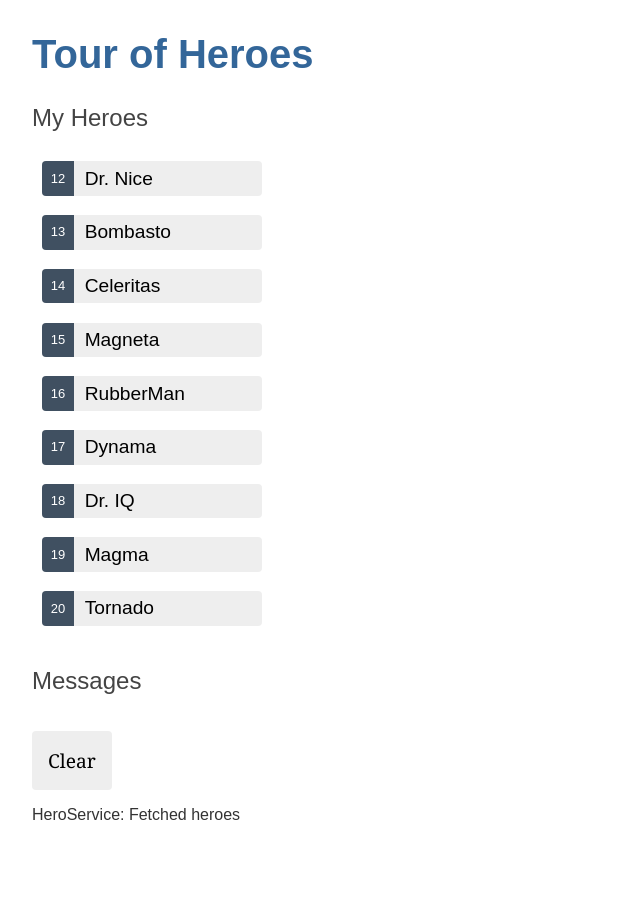
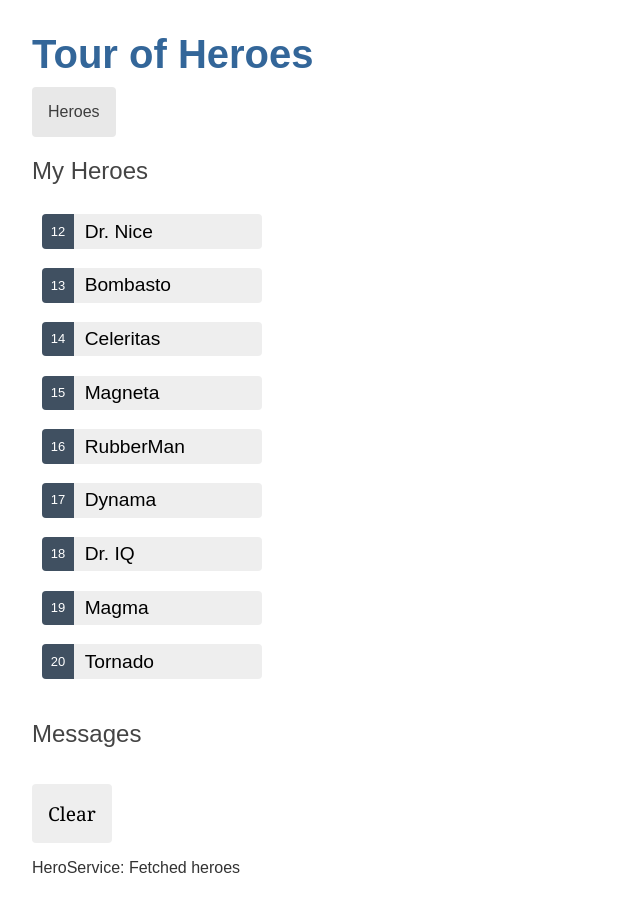
Before and after one commit to cristiancajiaos/tour-of-heroes-twenty-two, an Angular app: page /heroes in a window 1280 px wide. Shown: the whole page, without its empty margins (0-640 px from the left). Before the commit the page ends 856 px from the top, so only its background shows below. Built offline with nearby package versions, Linux system fonts and the light colour scheme.

Commit message:
Creado menú de navegación principal

```diff
--- a/src/app/app.component.html
+++ b/src/app/app.component.html
@@ -1,3 +1,6 @@
 <h1>{{title}}</h1>
+<nav>
+  <a routerLink="/heroes">Heroes</a>
+</nav>
 <router-outlet></router-outlet>
 <app-messages></app-messages>
--- a/src/app/app.component.scss
+++ b/src/app/app.component.scss
@@ -0,0 +1,21 @@
+/* AppComponent's private CSS styles */
+h1 {
+  margin-bottom: 0;
+}
+nav a {
+  padding: 1rem;
+  text-decoration: none;
+  margin-top: 10px;
+  display: inline-block;
+  background-color: #e8e8e8;
+  color: #3d3d3d;
+  border-radius: 4px;
+}
+
+nav a:hover {
+  color: white;
+  background-color: #42545C;
+}
+nav a.active {
+  background-color: black;
+}
```
